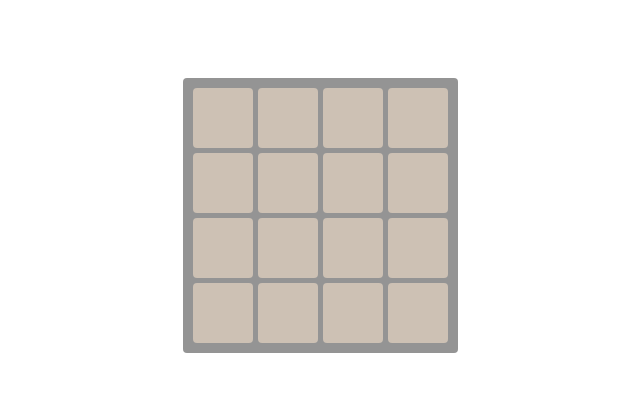
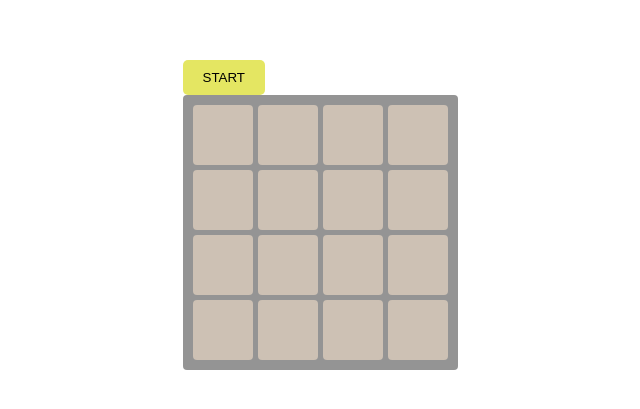
Before and after one commit to ferkanzai/2048, a Next.js app: page / in a window 1280 px wide. Shown: the part 185-594 px from the top of the page, without its empty margins (320-960 px from the left). Built offline with nearby package versions, Linux system fonts and the light colour scheme.

Commit message:
game over message and start button

```diff
--- a/components/Board/index.tsx
+++ b/components/Board/index.tsx
@@ -1,10 +1,15 @@
-import React from 'react';
+import { useGame } from '../../hooks/useGame';
+import Button from '../Button';
 import Grid from '../Grid';
 
 const Board = ({ cells = 4 }: Props) => {
+  const { isGameOver, startGame, grid, isGameStarted } = useGame(cells);
+
   return (
     <>
-      <Grid />
+      {isGameOver ? <h1>Game Over</h1> : null}
+      <Button text={isGameStarted ? 'RESET' : 'START'} onClick={startGame} />
+      <Grid grid={grid} />
     </>
   );
 };
--- /dev/null
+++ b/components/Button/index.tsx
@@ -0,0 +1,21 @@
+import styled from 'styled-components';
+
+const Button = ({ text, onClick }: Props) => {
+  return <ButtonWrapper onClick={onClick}>{text}</ButtonWrapper>;
+};
+
+const ButtonWrapper = styled.button`
+  border: none;
+  padding: 10px 20px;
+  border-radius: 5px;
+  background-color: #e4e662;
+  color: #000000;
+  outline: none;
+`;
+
+type Props = {
+  onClick: () => void;
+  text: string;
+};
+
+export default Button;
--- a/components/Grid/index.tsx
+++ b/components/Grid/index.tsx
@@ -1,26 +1,11 @@
-import { useCallback, useEffect } from 'react';
 import styled from 'styled-components';
-import { useGame } from '../../hooks/useGame';
-import { gridHasPossibleMove } from '../../utils/game';
+import { Grid as GridType } from '../../types/game';
 
-const Grid = () => {
-  const { setIsGameOver, grid } = useGame();
+type Props = {
+  grid: GridType;
+};
 
-  const checkIfGameIsOver = useCallback(() => {
-    const leftMove = gridHasPossibleMove(grid, 'left');
-    const rightMove = gridHasPossibleMove(grid, 'right');
-    const upMove = gridHasPossibleMove(grid, 'up');
-    const downMove = gridHasPossibleMove(grid, 'down');
-
-    if (!leftMove && !rightMove && !upMove && !downMove) {
-      setIsGameOver(true);
-    }
-  }, [grid, setIsGameOver]);
-
-  useEffect(() => {
-    checkIfGameIsOver();
-  }, [checkIfGameIsOver, grid]);
-
+const Grid = ({ grid }: Props) => {
   return (
     <GridWrapper cells={grid.length}>
       {grid.map((row) =>
@@ -54,17 +39,11 @@ const Cell = styled.div<{
   newTile?: boolean;
   value: number | null;
 }>`
-  @keyframes appear {
+  @-webkit-keyframes appear {
     0% {
       opacity: 0;
       -webkit-transform: scale(0);
       -moz-transform: scale(0);
-    }
-
-    50% {
-      opacity: 0.5;
-      -webkit-transform: scale(0.5);
-      -moz-transform: scale(0.5);
     }
 
     100% {
@@ -80,29 +59,17 @@ const Cell = styled.div<{
       -moz-transform: scale(0);
     }
 
-    50% {
-      opacity: 0.5;
-      -webkit-transform: scale(0.5);
-      -moz-transform: scale(0.5);
-    }
-
     100% {
       opacity: 1;
       -webkit-transform: scale(1);
       -moz-transform: scale(1);
     }
   }
-  @-webkit-keyframes appear {
+  @keyframes appear {
     0% {
       opacity: 0;
       -webkit-transform: scale(0);
       -moz-transform: scale(0);
-    }
-
-    50% {
-      opacity: 0.5;
-      -webkit-transform: scale(0.5);
-      -moz-transform: scale(0.5);
     }
 
     100% {
@@ -174,6 +141,7 @@ const Cell = styled.div<{
   ${({ merged }) => {
     if (merged)
       return `
+        z-index: 20;
         -webkit-animation: pop 200ms ease 100ms;
         -moz-animation: pop 200ms ease 100ms;
         -webkit-animation-fill-mode: both;
@@ -201,7 +169,8 @@ const Cell = styled.div<{
     if (value === 256) return '#edcc61';
     if (value === 512) return '#edc850';
     if (value === 1024) return '#edc53f';
-    if (value >= 2048) return '#edc22e';
+    if (value === 2048) return '#edc22e';
+    if (value > 2048) return '#191919';
   }};
   border-radius: 4px;
   box-sizing: border-box;
--- a/hooks/useGame.tsx
+++ b/hooks/useGame.tsx
@@ -3,31 +3,31 @@ import { SwipeEventData, useSwipeable } from 'react-swipeable';
 import { Grid } from '../types/game';
 import {
   calculateNewGrid,
+  checkIfGameIsOver,
+  fillRandomCell,
   generateNewGrid,
-  gridHasPossibleMove,
 } from '../utils/game';
 
-export const useGame = () => {
-  const [grid, setGrid] = useState<Grid>(() => generateNewGrid(4));
+export const useGame = (length: number) => {
+  const [grid, setGrid] = useState<Grid>(() => generateNewGrid(length));
   const [isGameOver, setIsGameOver] = useState(false);
-  // const [isGameWon, setIsGameWon] = useState(false);
+  const [isGameStarted, setIsGameStarted] = useState(false);
   // const [score, setScore] = useState(0);
-  // const [isGameStarted, setIsGameStarted] = useState(false);
 
   useEffect(() => {
-    document.body.addEventListener('keydown', (e: KeyboardEvent) =>
-      handleKeyDown(e)
-    );
+    const gameOver = checkIfGameIsOver(grid);
+    setIsGameOver(gameOver);
+  }, [grid]);
 
-    return () => {
-      document.body.removeEventListener('keydown', (e: KeyboardEvent) =>
-        handleKeyDown(e)
-      );
+  const startGame = () => {
+    const newGrid = fillRandomCell(generateNewGrid(length), 2);
+    setIsGameStarted(true);
+    setGrid(newGrid);
   };
-    // eslint-disable-next-line react-hooks/exhaustive-deps
-  }, []);
 
-  const handleKeyDown = (e: KeyboardEvent) => {
+  const handleKeyDown = useCallback(
+    (e: KeyboardEvent) => {
+      if (!isGameStarted) {
         if (e.code === 'ArrowRight') {
           setGrid((prevGrid) => {
             return calculateNewGrid(prevGrid, 'right');
@@ -51,12 +51,28 @@ export const useGame = () => {
             return calculateNewGrid(prevGrid, 'down');
           });
         }
+      }
 
       e.stopImmediatePropagation();
       e.stopPropagation();
+    },
+    [isGameStarted]
+  );
+
+  useEffect(() => {
+    document.addEventListener('keydown', (e: KeyboardEvent) =>
+      handleKeyDown(e)
+    );
+
+    return () => {
+      document.removeEventListener('keydown', (e: KeyboardEvent) =>
+        handleKeyDown(e)
+      );
     };
+  });
 
   const handleSwipe = (eventData: SwipeEventData) => {
+    if (!isGameStarted) {
       if (eventData.dir === 'Right') {
         setGrid((prevGrid) => {
           return calculateNewGrid(prevGrid, 'right');
@@ -80,19 +96,20 @@ export const useGame = () => {
           return calculateNewGrid(prevGrid, 'down');
         });
       }
+    }
 
     eventData.event.preventDefault();
     eventData.event.stopPropagation();
   };
 
   const config = {
-    delta: 50, // min distance(px) before a swipe starts. *See Notes*
-    preventScrollOnSwipe: true, // prevents scroll during swipe (*See Details*)
+    delta: 10, // min distance(px) before a swipe starts. *See Notes*
+    preventScrollOnSwipe: false, // prevents scroll during swipe (*See Details*)
     trackTouch: true, // track touch input
     trackMouse: false, // track mouse input
     rotationAngle: 0, // set a rotation angle
     swipeDuration: Infinity, // allowable duration of a swipe (ms). *See Notes*
-    touchEventOptions: { passive: true }, // options for touch listeners (*See Details*)
+    touchEventOptions: { passive: false }, // options for touch listeners (*See Details*)
   };
 
   const { ref } = useSwipeable({
@@ -108,11 +125,10 @@ export const useGame = () => {
   return {
     grid,
     isGameOver,
-    setIsGameOver,
-    handleKeyDown,
     setGrid,
-    // isGameWon,
+    startGame,
+    isGameStarted,
+    setIsGameStarted,
     // score,
-    // isGameStarted,
   };
 };
--- a/utils/game.ts
+++ b/utils/game.ts
@@ -142,7 +142,7 @@ const moveAndMergeCells = (
     second.value !== null
   ) {
     const newCells = mergeTwoCells(first, second);
-    newArr.push(newCells[0]);
+    newArr.push({ ...newCells[0], merged: true });
     arrToSend = [newCells[1], ...rest];
   } else {
     newArr.push(first);
@@ -213,7 +213,7 @@ export const chunkArray = (myArray: Cell[], chunk_size: number): Grid => {
   return tempArray;
 };
 
-export const fillRandomCell = (grid: Grid): Grid => {
+export const fillRandomCell = (grid: Grid, cellsToFill: number = 1): Grid => {
   const length = grid.length;
   const flattenedGrid = grid.flat().map((cell) => ({
     ...cell,
@@ -230,12 +230,17 @@ export const fillRandomCell = (grid: Grid): Grid => {
     return grid;
   }
 
-  const randomCell =
-    cellsWithNullValue[Math.floor(Math.random() * cellsWithNullValue.length)];
-  const randomValue = Math.random() < 0.9 ? 2 : 4;
+  for (let index = 0; index < cellsToFill; index++) {
+    const randomCell =
+      cellsWithNullValue[Math.floor(Math.random() * cellsWithNullValue.length)];
+    const randomValue = Math.random() < 0.9 ? 2 : 4;
 
-  randomCell.value = randomValue;
-  randomCell.newTile = true;
+    randomCell.value = randomValue;
+    randomCell.newTile = true;
+
+    cellsWithValue.push(randomCell);
+    cellsWithNullValue.splice(cellsWithNullValue.indexOf(randomCell), 1);
+  }
 
   const newCellsArray = [...cellsWithValue, ...cellsWithNullValue].sort(
     (a, b) => {
@@ -292,3 +297,16 @@ export const gridHasPossibleMove = (
 
   return rowCanMove.some((row) => row);
 };
+
+export const checkIfGameIsOver = (grid: Grid) => {
+  const leftMove = gridHasPossibleMove(grid, 'left');
+  const rightMove = gridHasPossibleMove(grid, 'right');
+  const upMove = gridHasPossibleMove(grid, 'up');
+  const downMove = gridHasPossibleMove(grid, 'down');
+
+  if (!leftMove && !rightMove && !upMove && !downMove) {
+    return true;
+  }
+
+  return false;
+};
```
Lines whose indentation alone changed are shown as unchanged.
